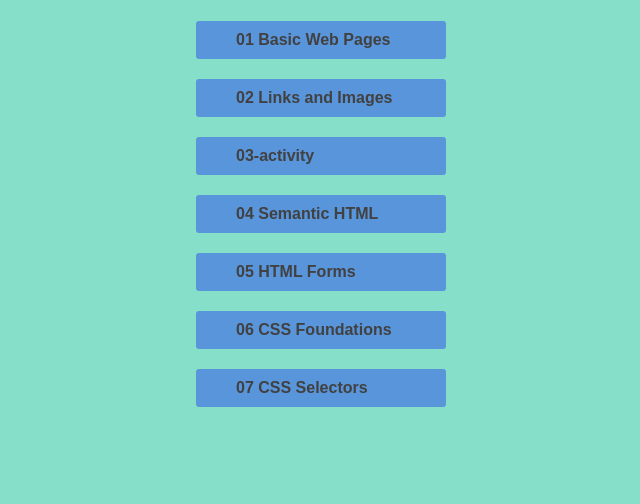
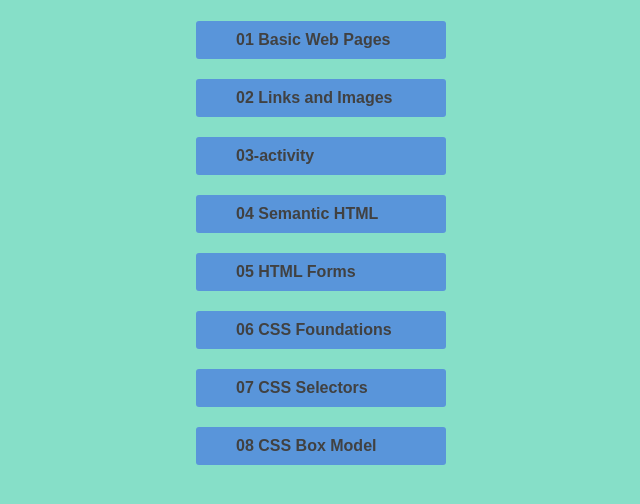
Before and after one commit to artianz225/WD82P, a plain HTML site: page index.html in a window 1280 px wide. Shown: the whole page, without its empty margins (379-1019 px from the left). Drawn offline with Linux system fonts and the light colour scheme.

Commit message:
add 08 exercise file

```diff
--- a/index.html
+++ b/index.html
@@ -38,5 +38,9 @@
       <button><a href="07-css_selectors/index.html">07 CSS Selectors</a></button>
     </section>
 
+    <section class="form-row">
+      <button><a href="08-css_box_model/index.html">08 CSS Box Model</a></button>
+    </section>
+
   </body>
 </html>
```
